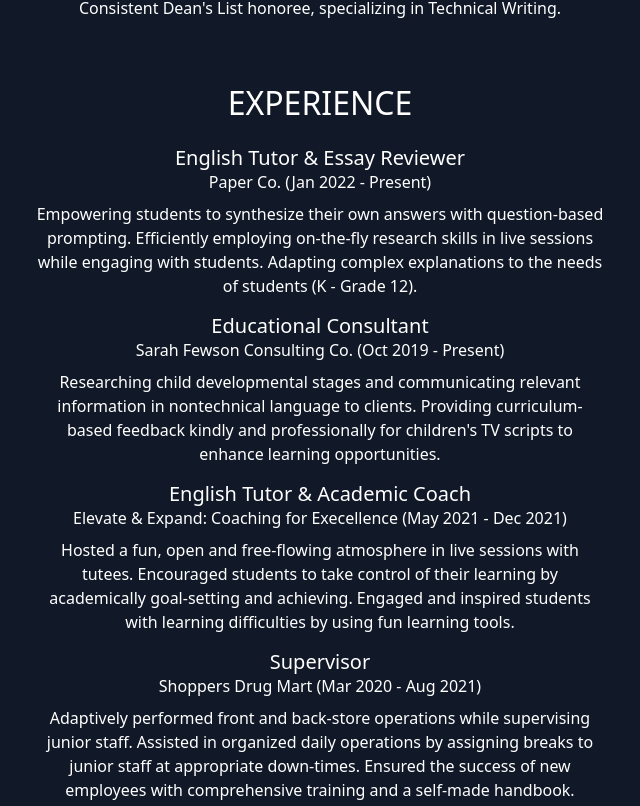
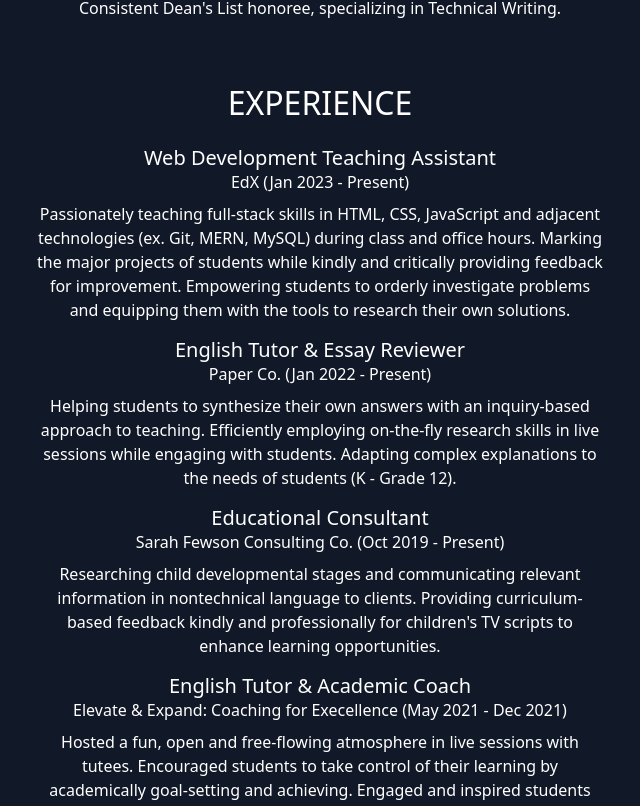
Before and after one commit to gitJanaeW/final-website, a React app: page /resume in a window 1280 px wide. Shown: the part 1192-1998 px from the top of the page, without its empty margins (320-960 px from the left). Built offline with nearby package versions, Linux system fonts and the light colour scheme.

Commit message:
updated resume

```diff
--- a/src/data/experiences.js
+++ b/src/data/experiences.js
@@ -1,8 +1,15 @@
 const experiences = [
+    {
+        key: "ta",
+        title: "Web Development Teaching Assistant",
+        description: "Passionately teaching full-stack skills in HTML, CSS, JavaScript and adjacent technologies (ex. Git, MERN, MySQL) during class and office hours. Marking the major projects of students while kindly and critically providing feedback for improvement. Empowering students to orderly investigate problems and equipping them with the tools to research their own solutions.",
+        company: "EdX ",
+        duration: "(Jan 2023 - Present)",
+    },
     {
         key: "tutor",
         title: "English Tutor & Essay Reviewer",
-        description: "Empowering students to synthesize their own answers with question-based prompting. Efficiently employing on-the-fly research skills in live sessions while engaging with students. Adapting complex explanations to the needs of students (K - Grade 12).",
+        description: "Helping students to synthesize their own answers with an inquiry-based approach to teaching. Efficiently employing on-the-fly research skills in live sessions while engaging with students. Adapting complex explanations to the needs of students (K - Grade 12).",
         company: "Paper Co. ",
         duration: "(Jan 2022 - Present)",
     },
@@ -23,7 +30,7 @@ const experiences = [
     {
         key: "supervisor",
         title: "Supervisor",
-        description: "Adaptively performed front and back-store operations while supervising junior staff. Assisted in organized daily operations by assigning breaks to junior staff at appropriate down-times. Ensured the success of new employees with comprehensive training and a self-made handbook.",
+        description: "Assisted in organizing daily operations by assigning breaks to junior staff at appropriate down-times. Ensured the success of new employees with comprehensive training and a self-made handbook.",
         company: "Shoppers Drug Mart ",
         duration: "(Mar 2020 - Aug 2021)"
     }
```
